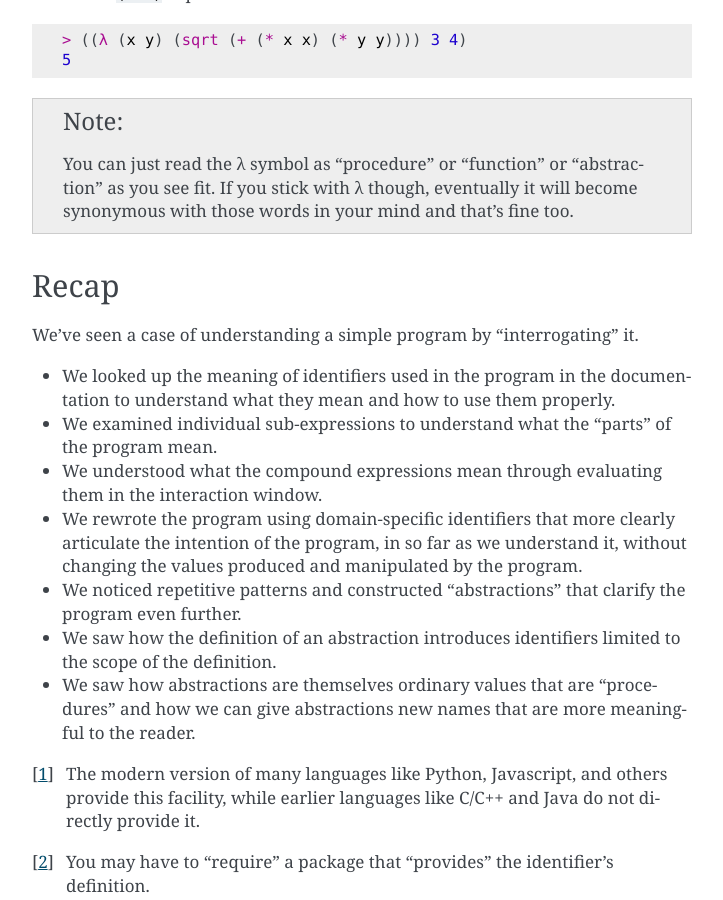
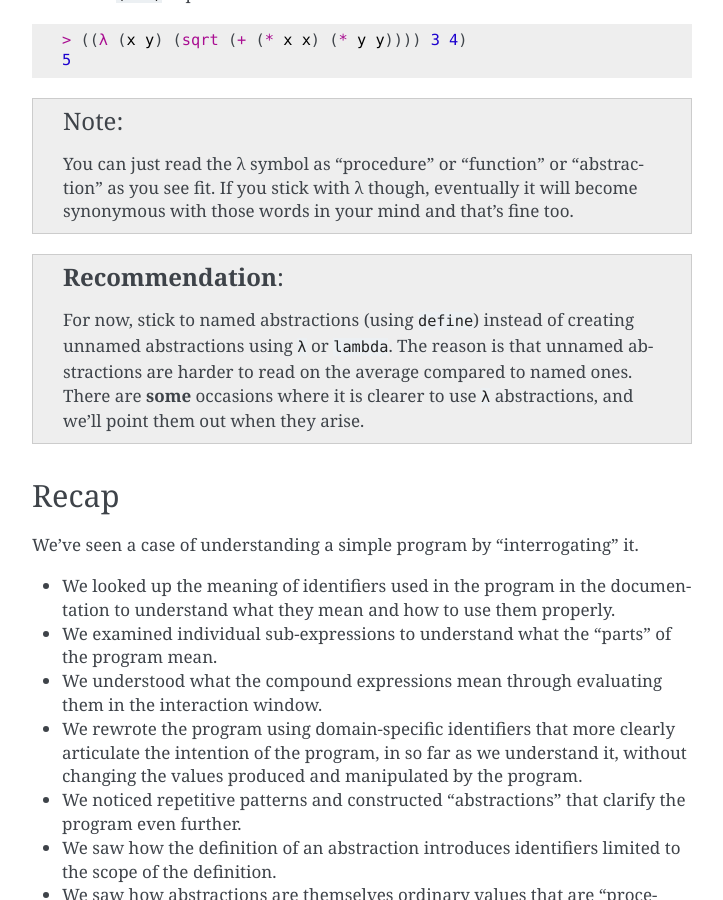
Before and after one commit to kreauniv/complit, a Sphinx documentation site: the page built from source/interrogation.rst, in a window 1280 px wide and 900 px high, scrolled down 14775 px. Shown: the whole window, without its empty margins (388-1111 px from the left). Built offline with Sphinx 7.4.7, drawn with Linux system fonts in a browser that asks for light colours.

Commit message:
recommendation to not use λ

```diff
--- a/source/interrogation.rst
+++ b/source/interrogation.rst
@@ -636,6 +636,14 @@ in the first position of a ``(...)`` expression as well.
    "abstraction" as you see fit. If you stick with λ though, eventually it will
    become synonymous with those words in your mind and that's fine too.
 
+.. admonition:: **Recommendation**
+
+   For now, stick to named abstractions (using ``define``) instead of creating
+   unnamed abstractions using ``λ`` or ``lambda``. The reason is that unnamed
+   abstractions are harder to read on the average compared to named ones.
+   There are **some** occasions where it is clearer to use ``λ`` abstractions,
+   and we'll point them out when they arise.
+
 Recap
 -----
 
```
